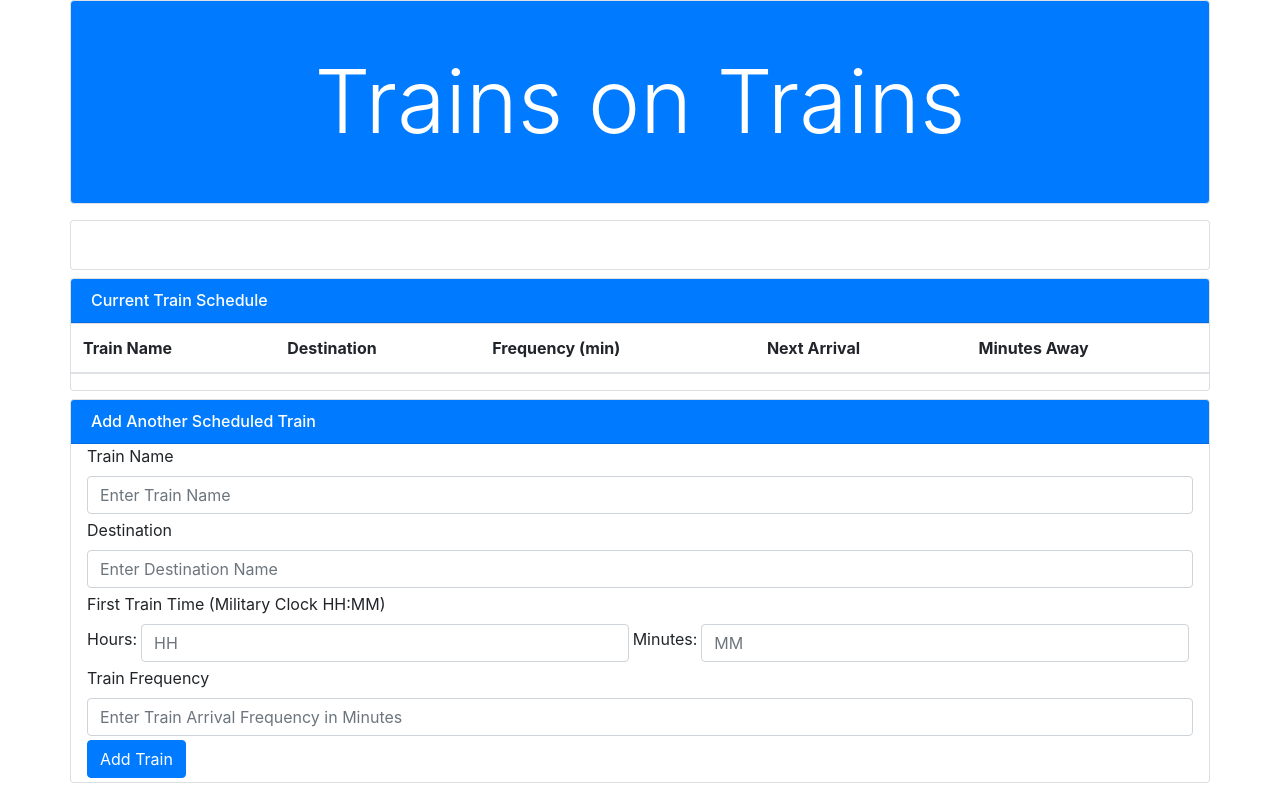
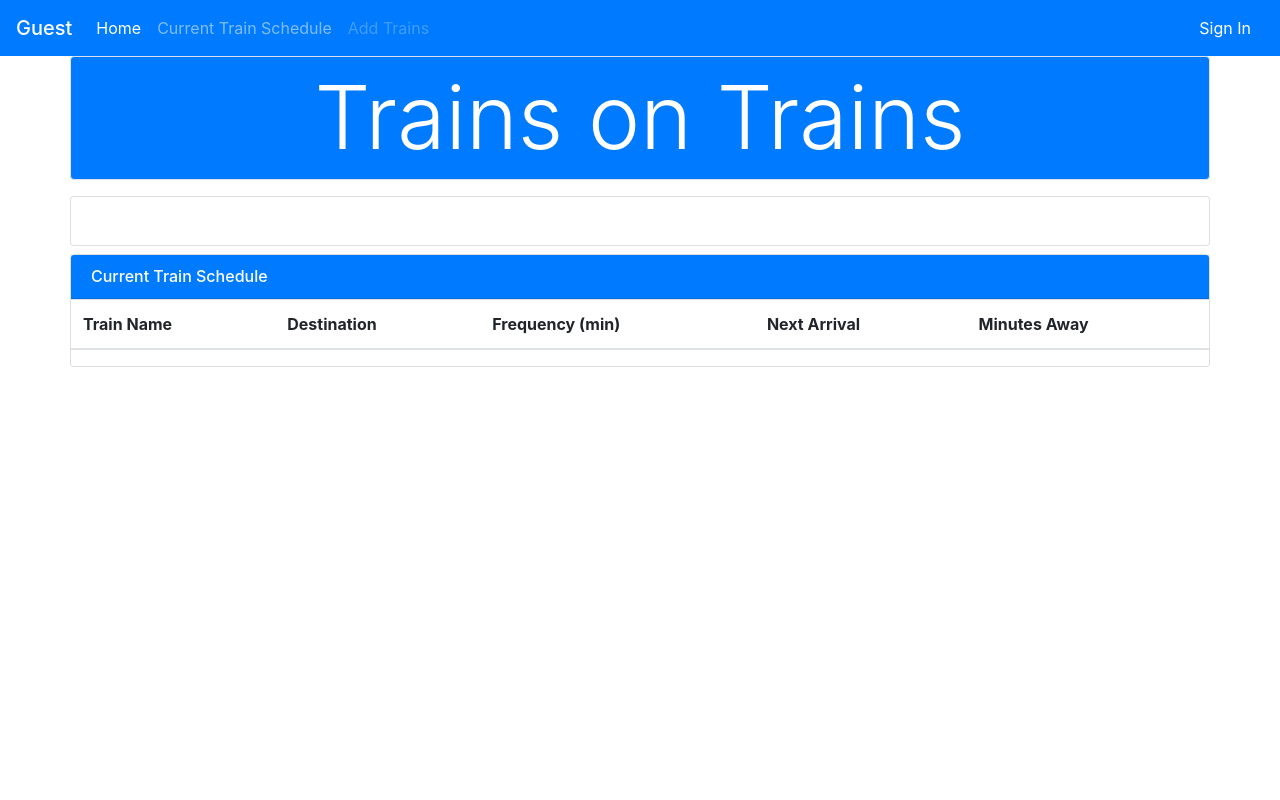
Before and after one commit to bradotron/TrainScheduler, a plain HTML site: page index.html in a window 1280 px wide. Drawn offline with nearby package versions, Linux system fonts and the light colour scheme; no server answers.

Commit message:
added navbar

```diff
--- a/index.html
+++ b/index.html
@@ -21,8 +21,41 @@
     <title>Train Scheduler</title>
   </head>
   <body>
+    <nav class="navbar navbar-expand-sm sticky-top navbar-dark bg-primary">
+      <span class="navbar-brand h3 mt-auto ml-auto mr-3 mb-auto" id="user-name">Guest</span>
+      <button
+        class="navbar-toggler"
+        type="button"
+        data-toggle="collapse"
+        data-target="#navbarSupportedContent"
+        aria-controls="navbarSupportedContent"
+        aria-expanded="false"
+        aria-label="Toggle navigation"
+      >
+        <span class="navbar-toggler-icon"></span>
+      </button>
+
+      <div class="collapse navbar-collapse" id="navbarSupportedContent">
+        <ul class="navbar-nav mr-auto">
+          <li class="nav-item active">
+            <a class="nav-link" href="#"
+              >Home <span class="sr-only">(current)</span></a
+            >
+          </li>
+          <li class="nav-item">
+            <a class="nav-link" href="#current-trains">Current Train Schedule</a>
+          </li>
+          <li class="nav-item">
+            <a class="nav-link disabled" href="#add-trains">Add Trains</a>
+          </li>
+        </ul>
+        <button class="btn btn-primary">Sign In</button>
+        </form>
+      </div>
+    </nav>
+
     <div class="container bg-primary text-white border rounded mb-3 p-0">
-      <h1 class="display-2 text-center my-5">Trains on Trains</h1>
+      <h1 class="display-2 text-center my-2">Trains on Trains</h1>
     </div>
 
     <div class="container mb-2 p-0">
@@ -33,7 +66,7 @@
       </div>
     </div>
 
-    <div class="container mb-2 p-0">
+    <div id="current-trains" class="container mb-2 p-0">
       <!-- train schedule loads here -->
       <div class="card mb-2">
         <h6 class="card-header text-white bg-primary">
@@ -53,7 +86,7 @@
         </table>
       </div>
     </div>
-    <div class="container mb-2 p-0">
+    <div hidden id="add-trains" class="container mb-2 p-0">
       <!-- form to add trains goes here -->
       <div class="card">
         <h6 class="card-header text-white bg-primary">
@@ -78,9 +111,11 @@
           />
         </div>
         <div class="form-group mx-3 mb-1">
-          <label for="first-train-input">First Train Time (Military Clock HH:MM)</label>
+          <label for="first-train-input"
+            >First Train Time (Military Clock HH:MM)</label
+          >
           <div class="d-flex align-items-center p-0">
-              <label for="first-train-hours">Hours: </label>
+            <label for="first-train-hours">Hours: </label>
             <input
               class="form-control mx-1"
               id="first-train-hours"
@@ -135,7 +170,7 @@
     <script src="https://www.gstatic.com/firebasejs/5.8.2/firebase-app.js"></script>
 
     <!-- Add additional services that you want to use -->
-    <!-- <script src="https://www.gstatic.com/firebasejs/5.8.2/firebase-auth.js"></script> -->
+    <script src="https://www.gstatic.com/firebasejs/5.8.2/firebase-auth.js"></script>
     <!-- <script src="https://www.gstatic.com/firebasejs/5.8.2/firebase-database.js"></script> -->
     <script src="https://www.gstatic.com/firebasejs/5.8.2/firebase-firestore.js"></script>
     <!-- <script src="https://www.gstatic.com/firebasejs/5.8.2/firebase-messaging.js"></script> -->
```
Also changed, not shown: assets/images/profile_placeholder.png (added).
